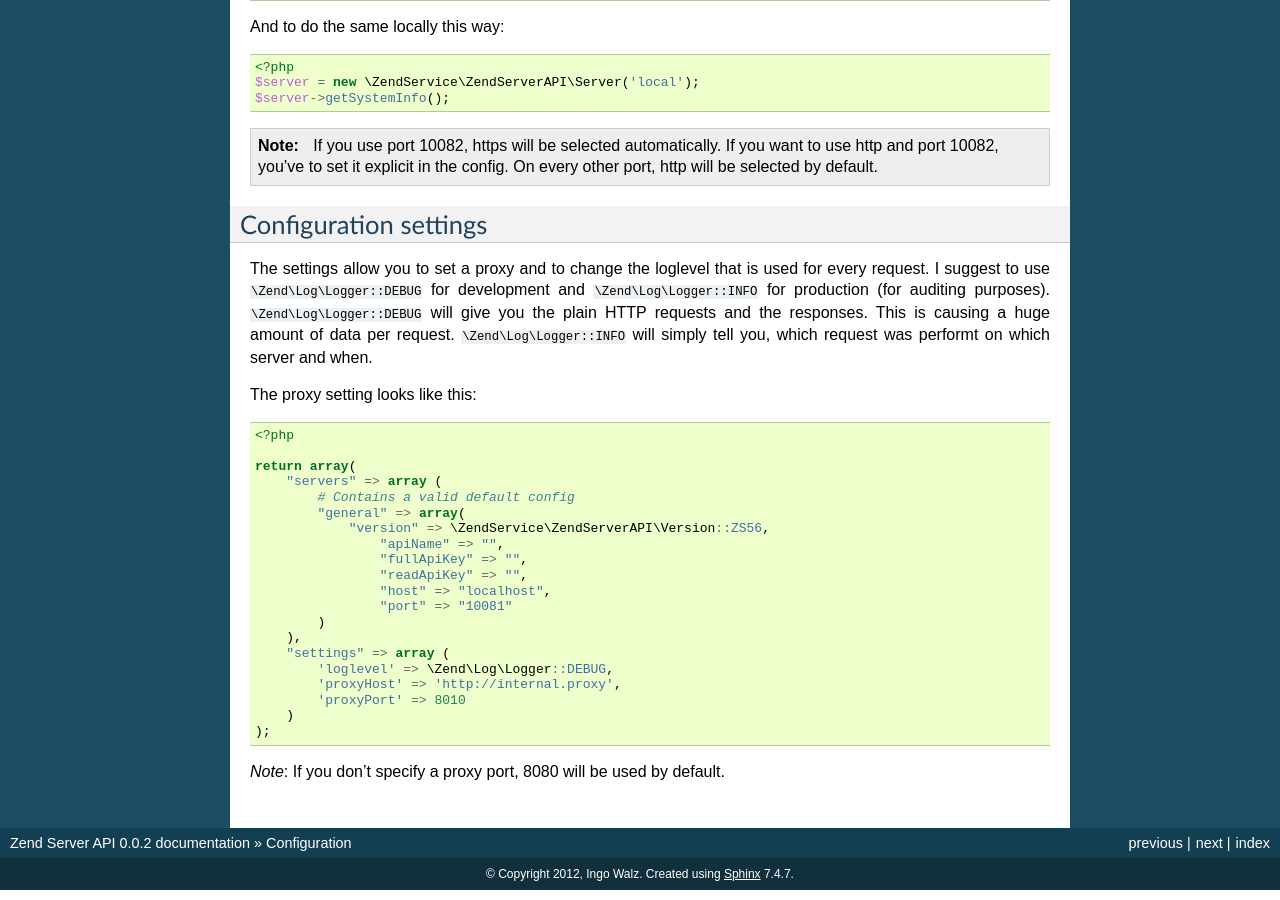
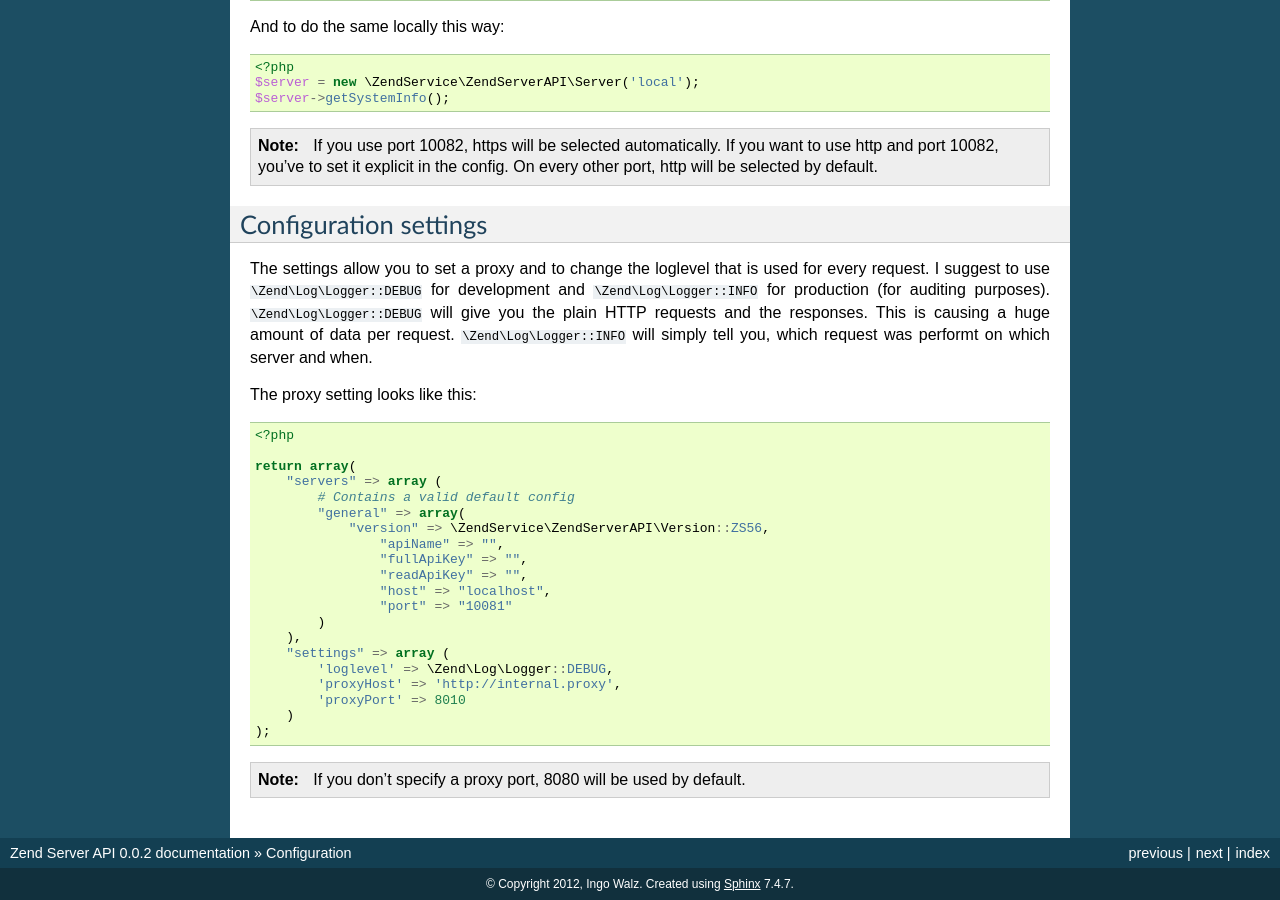
Before and after one commit to iwalz/zendserverapi, a Sphinx documentation site: the page built from docs/ref/configuration.rst, in a window 1280 px wide and 900 px high, scrolled down 1299 px. Built offline with Sphinx 7.4.7, drawn with Linux system fonts in a browser that asks for light colours; part of the change alters nothing that is shown.

```diff
--- a/composer.json
+++ b/composer.json
@@ -25,7 +25,7 @@
     "require": {
         "php": ">=5.3.3",
 		"zendframework/zend-log": "2.0.*",
-		"zendframework/zend-http": "2.0.*",
+		"zendframework/zend-http": "2.0.5",
 		"zendframework/zend-servicemanager": "2.0.*"
     },
     "minimum-stability": "dev",
--- a/docs/ref/configuration.rst
+++ b/docs/ref/configuration.rst
@@ -126,4 +126,6 @@ The proxy setting looks like this:
         )
     );
 
-*Note*: If you don't specify a proxy port, 8080 will be used by default.
+.. note::
+
+    If you don't specify a proxy port, 8080 will be used by default.
```
Also changed, not shown: 1 other file.
